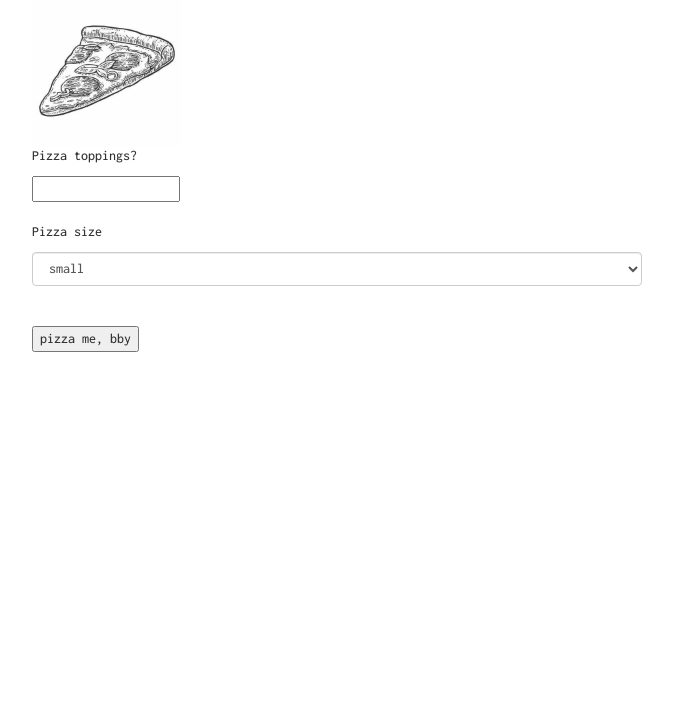
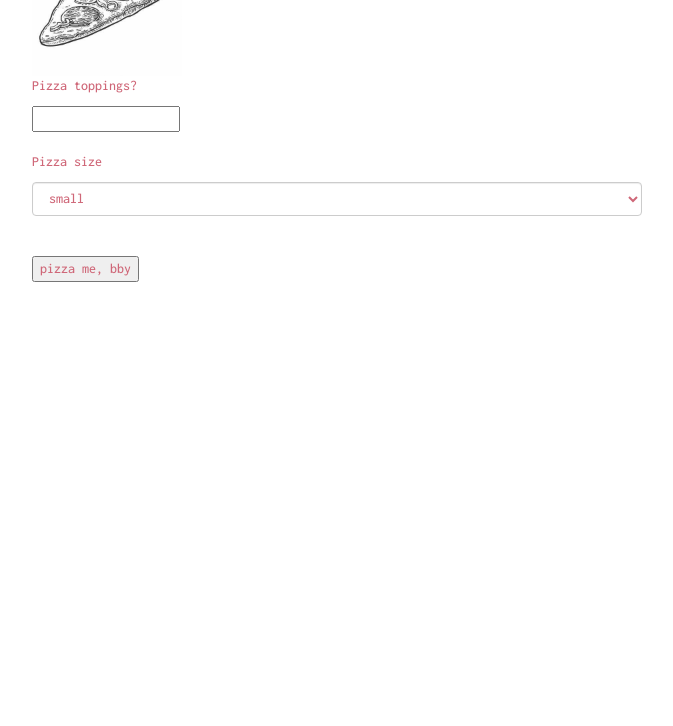
Before and after one commit to keidsvik/independent-project-06192020, a plain HTML site: page index.html in a window 1280 px wide. Shown: the part 74-800 px from the top of the page, without its empty margins (303-976 px from the left). Drawn offline with Linux system fonts and the light colour scheme; a web font is replaced by a local one.

Commit message:
change color of font to pink and remove h1

```diff
--- a/css/styles.css
+++ b/css/styles.css
@@ -1,18 +1,25 @@
 
-
-p, select, button, input, h1 {
-  font-family: 'Inconsolata', monospace;
-}
-
-#yourPizza {
-  font-family: 'Inconsolata', monospace;
-}
 
 img {
   max-height: 150px;
   max-width: 150px;
 }
 
+p, button, input {
+  font-family: 'Inconsolata', monospace;
+  color: rgb(207, 103, 120);
+}
+
+#yourPizza {
+  font-family: 'Inconsolata', monospace;
+  color: rgb(207, 103, 120);
+}
+
+.form-control {
+  font-family: 'Inconsolata', monospace;
+  color: rgb(207, 103, 120);
+}
+
 .container {
   width: 50%;
 }
--- a/index.html
+++ b/index.html
@@ -10,7 +10,6 @@
 </head>
 <body>
   <div class="container">
-    <h1>p i i i z  aa aaaaa </h1>
     <img src="img/pizza.jpg">
     <form id="pizzaform">
       <p>Pizza toppings?</p>
--- a/js/scripts.js
+++ b/js/scripts.js
@@ -1,6 +1,5 @@
 //BUSINESS LOGIC
 
-//pizza constructor with size and empty array of toppings stored here
 function Pizza(size) {
   this.size = size;
   this.toppings = [];
@@ -8,7 +7,6 @@ function Pizza(size) {
 
 Pizza.prototype.price = function() {
   let start = 9;
-
   if (this.size === 1) {
     return start = start + 0;
   } else if (this.size === 2) {
@@ -18,9 +16,12 @@ Pizza.prototype.price = function() {
   }
 }
 
-Pizza.prototype.urToppings = function() {
-
-}
+// Attempt to push toppings input into toppings array in the pizza function
+//Pizza.prototype.urToppings = function() {
+//let toppings = $("#toppings").val();
+//this.toppings.push(toppings);
+//console.log(toppings);
+//}
 
 
 //USER INTERFACE AKA "THE PARTY"
```
Also changed, not shown: 1 other file.
